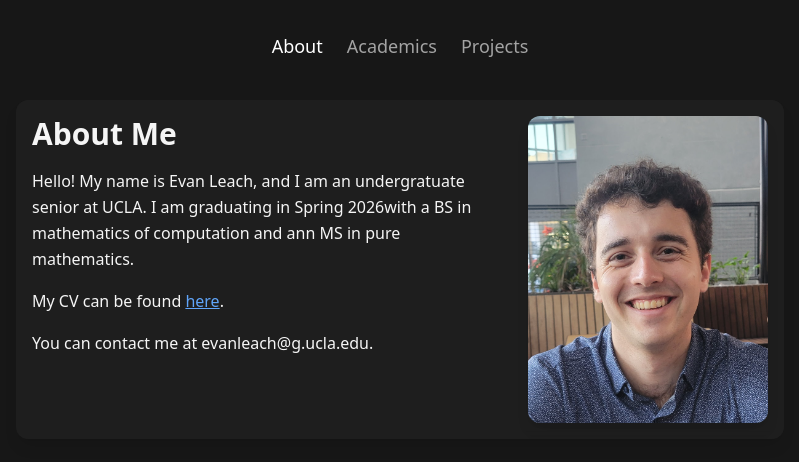
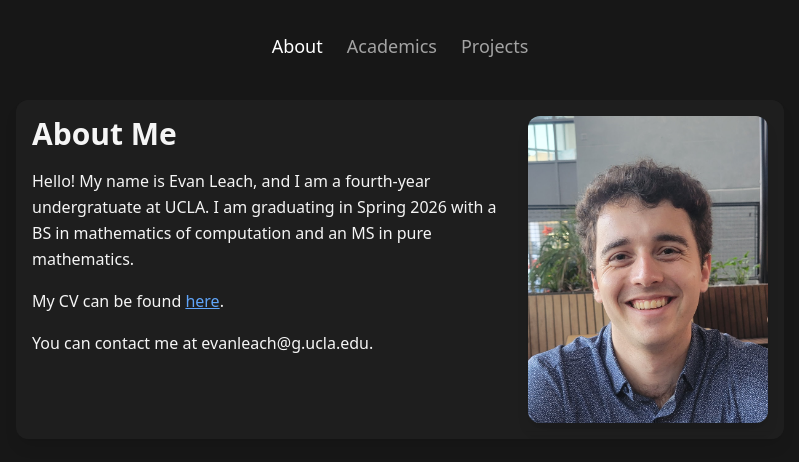
Before and after one commit to evan-leach/website, a React (Vite) app: page / in a window 1280 px wide. Shown: the top 462 px of the page, without its empty margins (240-1039 px from the left). Built offline with nearby package versions, Linux system fonts and the light colour scheme.

Commit message:
Fixed typos

```diff
--- a/src/pages/About.jsx
+++ b/src/pages/About.jsx
@@ -7,8 +7,8 @@ export default function About() {
         <h1 className="text-3xl font-semibold">About Me</h1>
 
         <p className="leading-relaxed">
-          Hello! My name is Evan Leach, and I am an undergratuate senior at UCLA. I am graduating in
-          Spring 2026with a BS in mathematics of computation and ann MS in pure mathematics.
+          Hello! My name is Evan Leach, and I am a fourth-year undergratuate at UCLA. I am graduating in
+          Spring 2026 with a BS in mathematics of computation and an MS in pure mathematics.
         </p>
 
         <p className="leading-relaxed">
```
Also changed, not shown: 2 other files (tests, documents, lock files or other folders).
